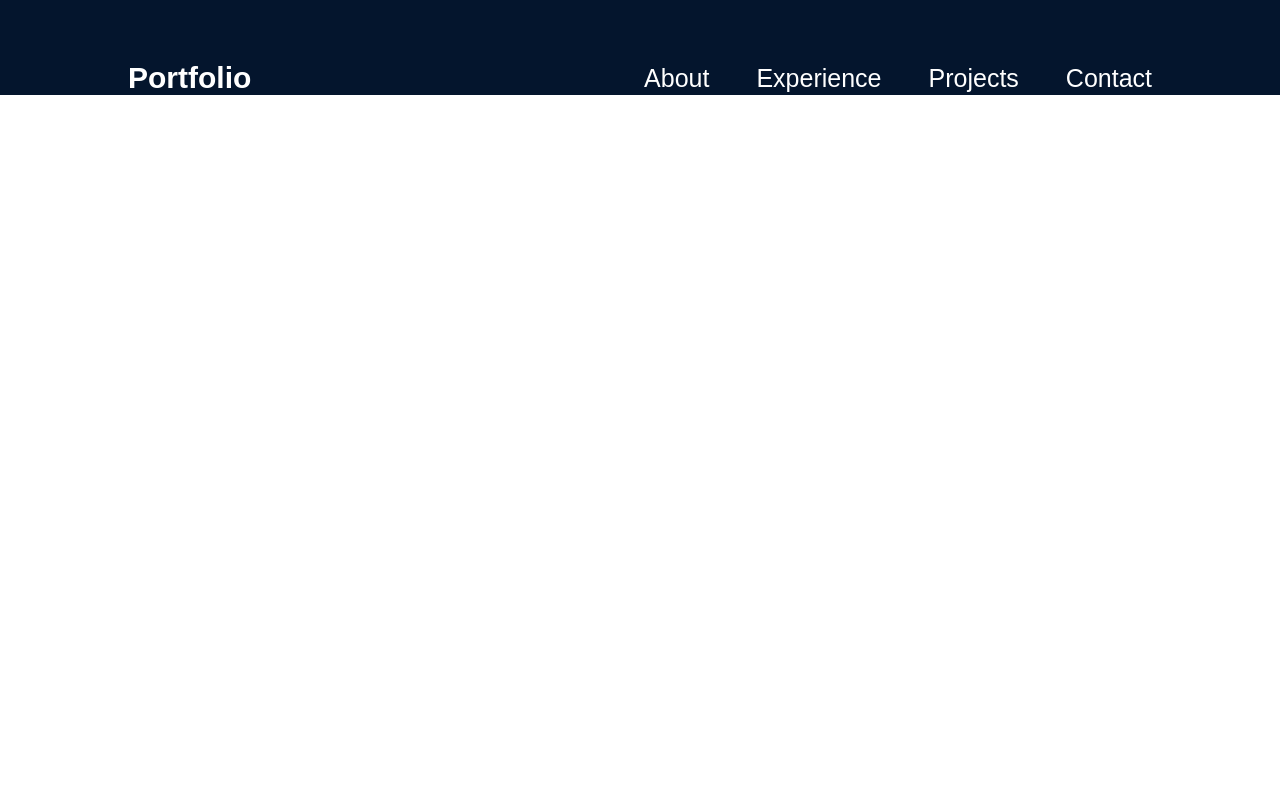
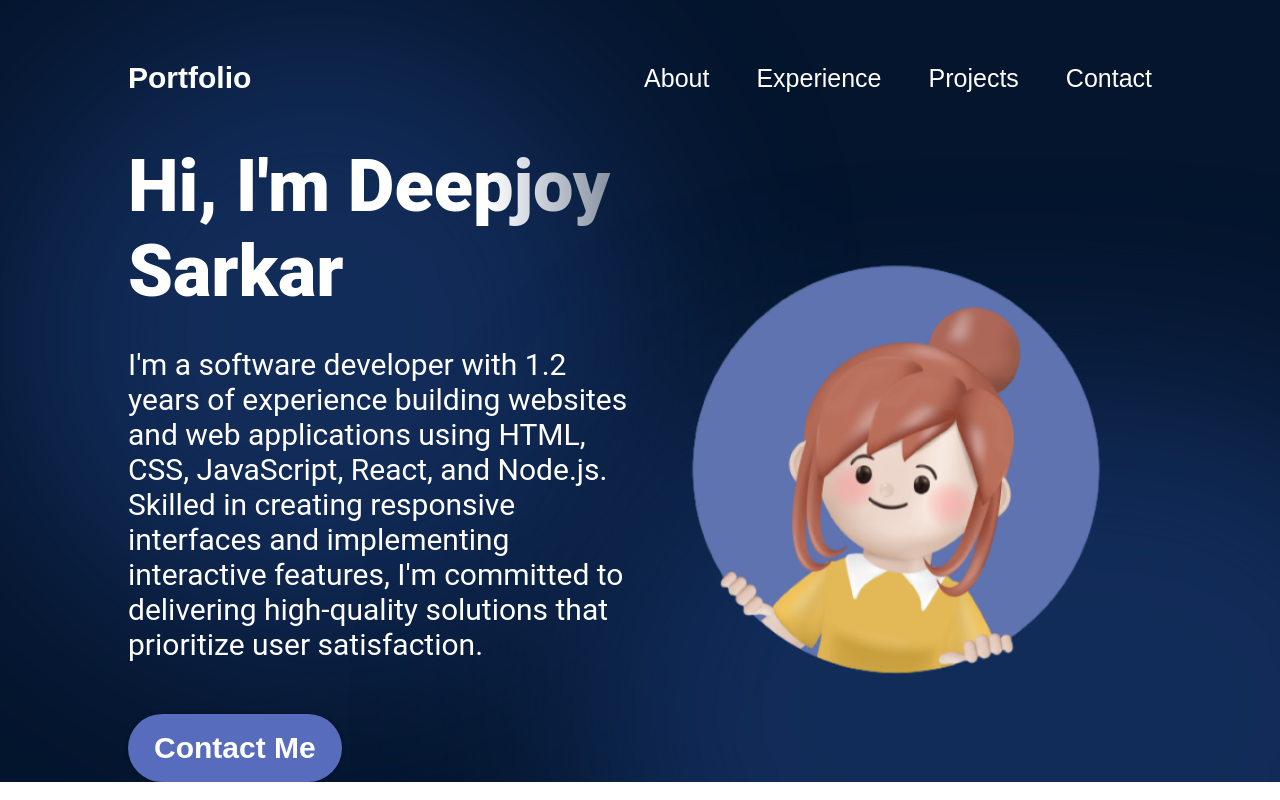
Before and after one commit to deepjoy9/Personal-Portfolio, a React (Vite) app: page / in a window 1280 px wide. Built offline with nearby package versions, Linux system fonts and the light colour scheme.

Commit message:
Added Hero Section

```diff
--- a/src/App.jsx
+++ b/src/App.jsx
@@ -1,10 +1,12 @@
 import styles from "./App.module.css";
+import { Hero } from "./components/Hero/Hero";
 import { Navbar } from "./components/Navbar/Navbar";
 
 function App() {
   return (
     <div className={styles.App}>
       <Navbar />
+      <Hero />
     </div>
   );
 }
--- /dev/null
+++ b/src/components/Hero/Hero.jsx
@@ -0,0 +1,31 @@
+import React from "react";
+
+import styles from "./Hero.module.css";
+import { getImageUrl } from "../../utils";
+
+export const Hero = () => {
+  return (
+    <section className={styles.container}>
+      <div className={styles.content}>
+        <h1 className={styles.title}>Hi, I'm Deepjoy Sarkar</h1>
+        <p className={styles.description}>
+          I'm a software developer with 1.2 years of experience building
+          websites and web applications using HTML, CSS, JavaScript, React, and
+          Node.js. Skilled in creating responsive interfaces and implementing
+          interactive features, I'm committed to delivering high-quality
+          solutions that prioritize user satisfaction.
+        </p>
+        <a href="mailto:deepjoysarkar9@email.com" className={styles.contactBtn}>
+          Contact Me
+        </a>
+      </div>
+      <img
+        src={getImageUrl("hero/heroImage.png")}
+        alt="Hero image of me"
+        className={styles.heroImg}
+      />
+      <div className={styles.topBlur} />
+      <div className={styles.bottomBlur} />
+    </section>
+  );
+};
--- /dev/null
+++ b/src/components/Hero/Hero.module.css
@@ -0,0 +1,111 @@
+@import "../../vars.css";
+
+.container {
+  position: relative;
+  display: flex;
+  align-items: center;
+  justify-content: space-between;
+  margin-top: 49px;
+  z-index: 1;
+  margin-left: 10%;
+  margin-right: 10%;
+}
+
+.content {
+  display: flex;
+  flex-direction: column;
+  align-items: flex-start;
+  color: var(--color-text);
+  z-index: 1;
+}
+
+.title {
+  font-size: 72px;
+  font-weight: 900;
+  margin-bottom: 33px;
+  font-family: var(--font-roboto);
+  background: linear-gradient(
+    90deg,
+    rgba(255, 255, 255, 1) 70%,
+    rgba(255, 255, 255, 0) 120%
+  );
+  -webkit-text-fill-color: transparent;
+  -webkit-background-clip: text;
+}
+
+.description {
+  font-size: 30px;
+  font-family: var(--font-roboto);
+  margin-bottom: 52px;
+}
+
+.contactBtn {
+  text-decoration: none;
+  background-color: var(--color-primary);
+  color: var(--color-text);
+  border-radius: 100px;
+  font-size: 30px;
+  font-weight: 600;
+  padding: 17px 26px;
+  box-shadow: 0 0 4px 0 rgba(0, 0, 0, 0.25);
+}
+
+.heroImg {
+  width: 50%;
+  z-index: 1;
+
+  animation-name: floating;
+  animation-duration: 3s;
+  animation-iteration-count: infinite;
+  animation-timing-function: ease-in-out;
+}
+
+@keyframes floating {
+  0% {
+    transform: translate(0, 0px);
+  }
+  50% {
+    transform: translate(0, 10px);
+  }
+  100% {
+    transform: translate(0, -0px);
+  }
+}
+
+.topBlur {
+  position: absolute;
+  width: 50vw;
+  height: 50vw;
+  min-width: 350px;
+  min-width: 350px;
+  top: -128px;
+  left: -10vw;
+  border-radius: 764px;
+  background: rgba(25, 55, 109, 0.7);
+  filter: blur(100px);
+  z-index: 0;
+}
+
+.bottomBlur {
+  position: absolute;
+  width: 70vw;
+  height: 50vw;
+  min-width: 350px;
+  min-width: 250px;
+  top: 246px;
+  right: -25vw;
+  border-radius: 764px;
+  background: rgba(25, 55, 109, 0.7);
+  filter: blur(100px);
+  z-index: 0;
+}
+
+@media screen and (max-width: 830px) {
+  .container {
+    flex-direction: column-reverse;
+  }
+
+  .content {
+    align-items: center;
+  }
+}
```
